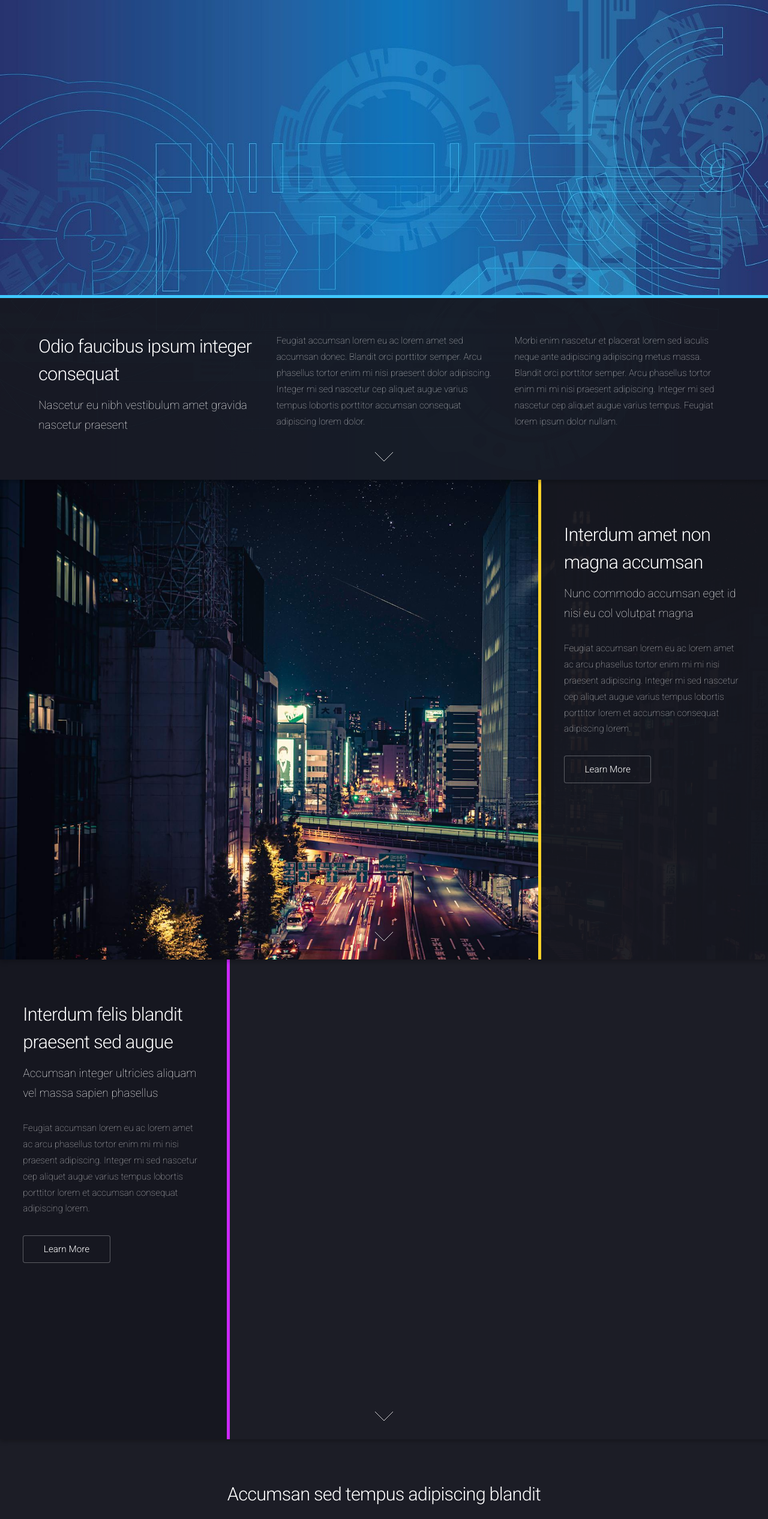
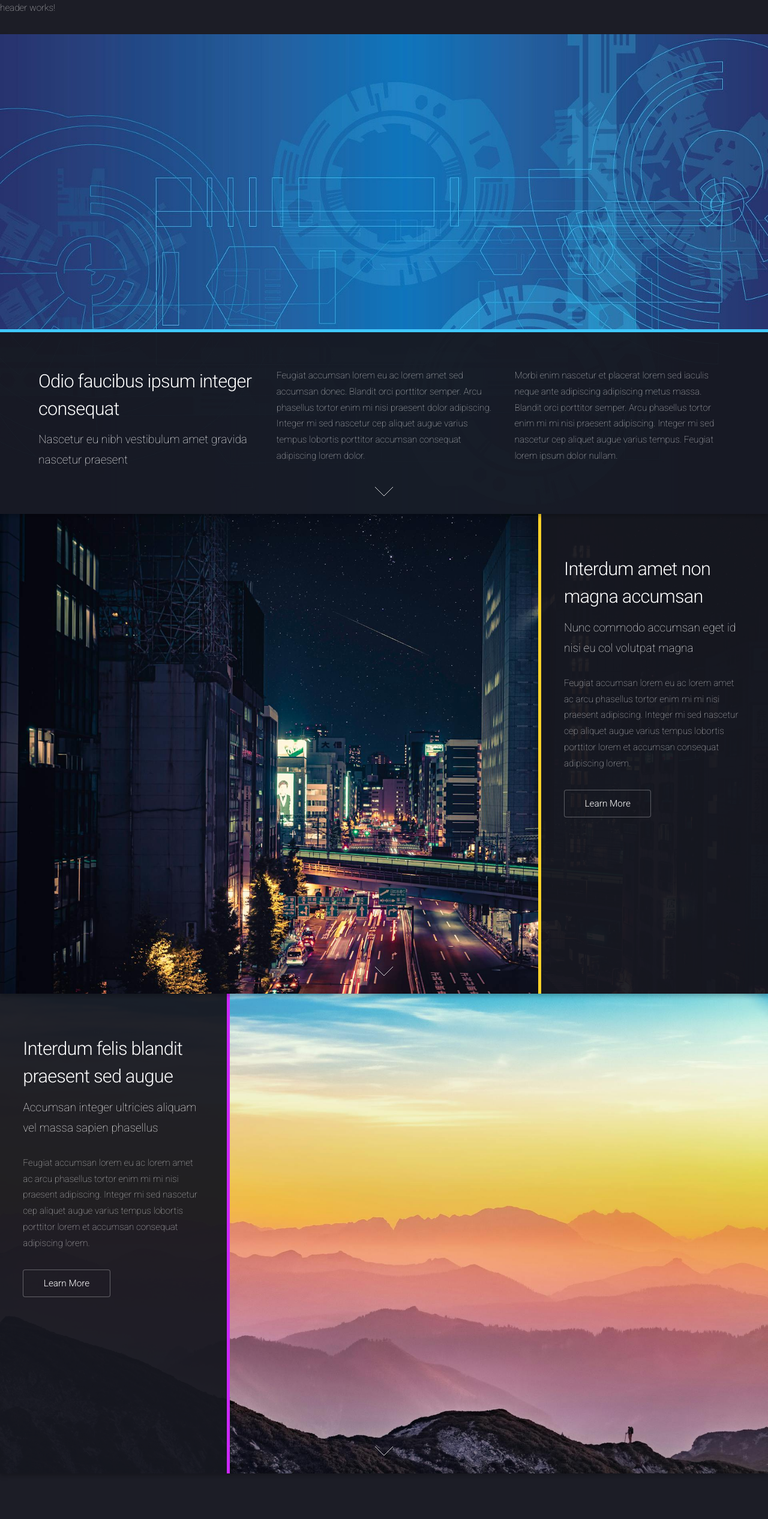
Before and after one commit to pixelfry/portfolio_v2, an Angular app: page / in a window 1280 px wide. Shown: the top 2533 px of the page at 60% size. Built offline with nearby package versions, Linux system fonts and the light colour scheme.

Commit message:
added header and footer components, imported and used

```diff
--- a/src/app/app.component.html
+++ b/src/app/app.component.html
@@ -1 +1,3 @@
+<app-header />
 <router-outlet />
+<app-footer />
--- a/src/app/app.component.ts
+++ b/src/app/app.component.ts
@@ -1,9 +1,11 @@
 import { Component } from '@angular/core';
 import { RouterOutlet } from '@angular/router';
+import { HeaderComponent } from './components/header/header.component';
+import { FooterComponent } from './components/footer/footer.component';
 
 @Component({
   selector: 'app-root',
-  imports: [RouterOutlet],
+  imports: [RouterOutlet, HeaderComponent, FooterComponent],
   templateUrl: './app.component.html',
   styleUrl: './app.component.css'
 })
--- /dev/null
+++ b/src/app/components/footer/footer.component.html
@@ -0,0 +1 @@
+<p>footer works!</p>
--- /dev/null
+++ b/src/app/components/header/header.component.html
@@ -0,0 +1 @@
+<p>header works!</p>
--- a/src/app/components/landing/landing.component.css
+++ b/src/app/components/landing/landing.component.css
@@ -5,3 +5,7 @@
 #two {
   background-image: url("../../../../public/pexels-apasaric-2341282.jpg");
 }
+
+#three {
+  background-image: url("../../../../public/pexels-simon73-1323550.jpg");
+}
```
Also changed, not shown: src/app/components/footer/footer.component.ts (added, +11 -0 lines), src/app/components/header/header.component.ts (added, +11 -0 lines), src/app/components/footer/footer.component.css (added), src/app/components/header/header.component.css (added), 2 other files (tests, documents, lock files or other folders).
